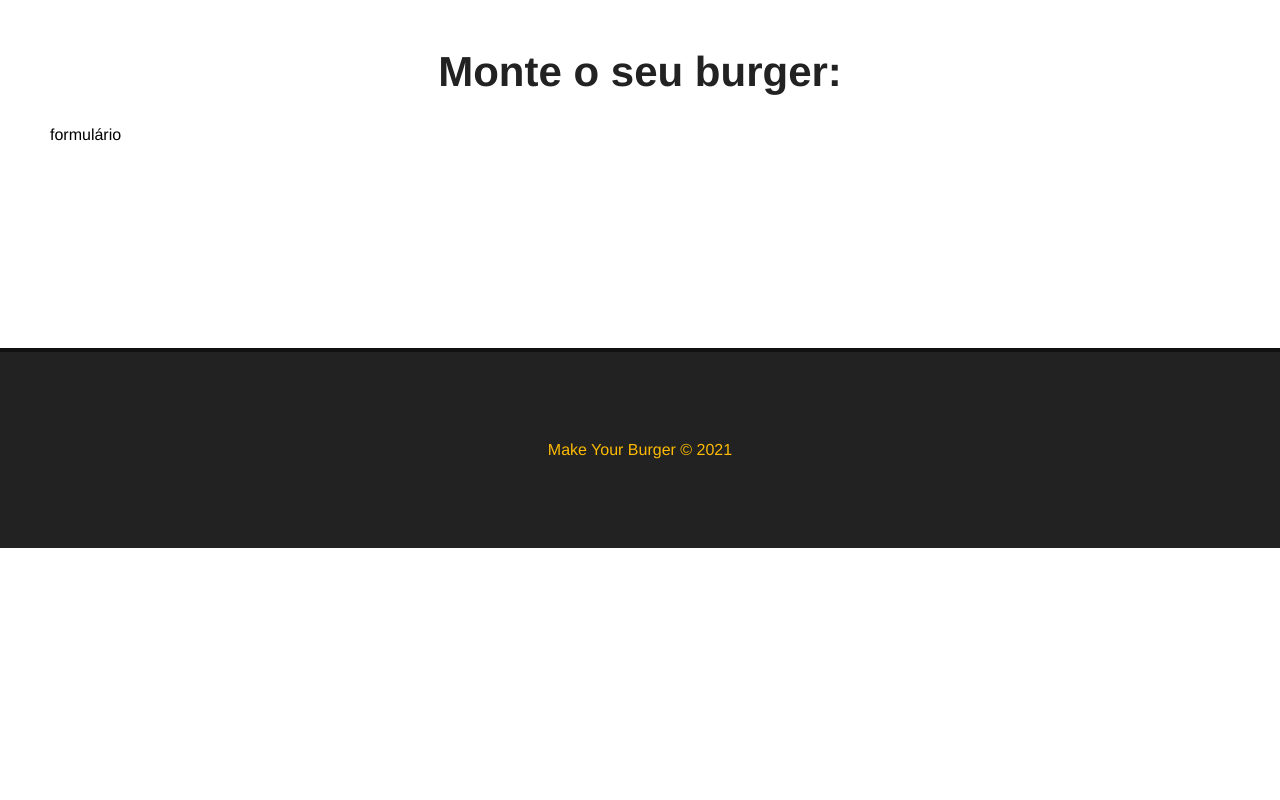
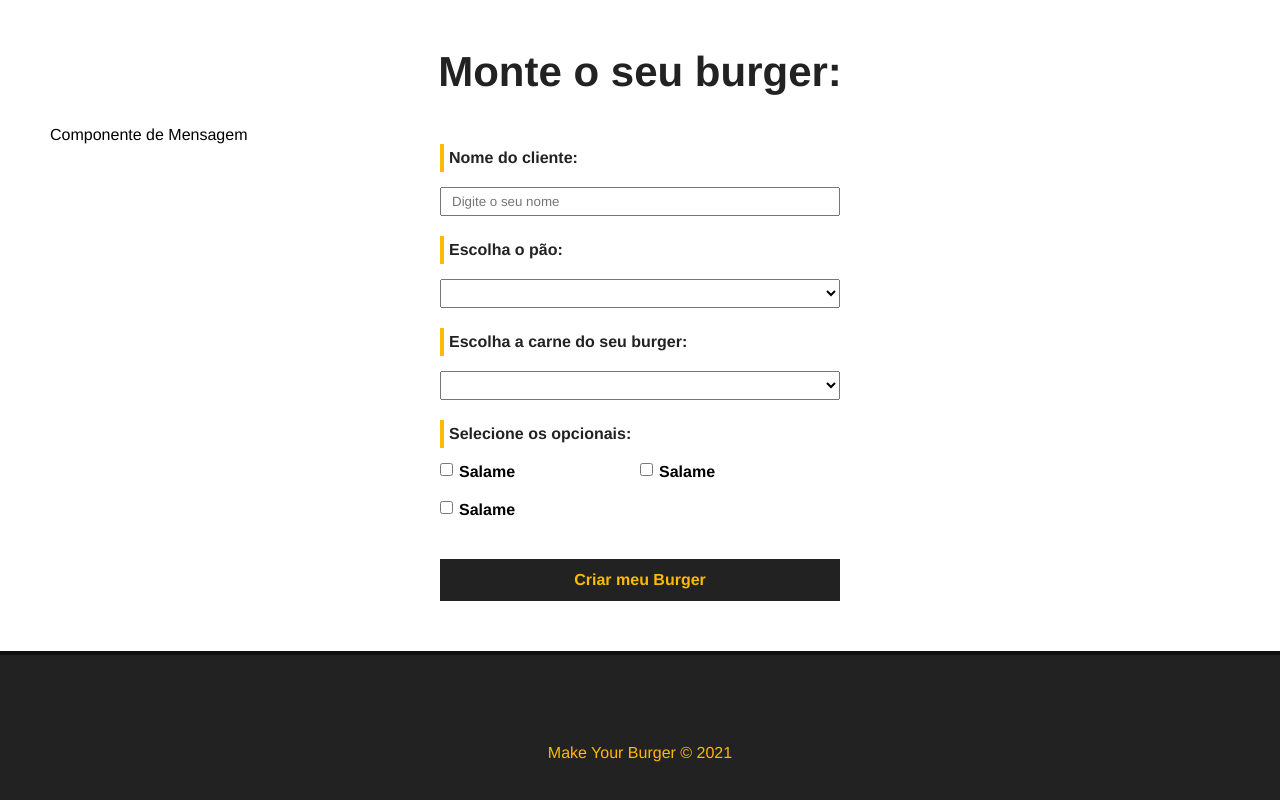
Before and after one commit to Claayton/VueBurguerShop, a Vue app: page / in a window 1280 px wide. Shown: the part 580-1380 px from the top of the page. Before the commit the page ends 1128 px from the top, so only its background shows below. Built offline with nearby package versions, Linux system fonts and the light colour scheme.

Commit message:
criando o formulario de cadastro

```diff
--- /dev/null
+++ b/src/components/BurgerForm.vue
@@ -0,0 +1,119 @@
+<template>
+    <div>
+        <p>Componente de Mensagem</p>
+        <div>
+            <form id="burger-form">
+                <div class="input-container">
+                    <label for="nome">Nome do cliente:</label>
+                    <input type="text" id="nome" name="nome" v-model="nome" placeholder="Digite o seu nome">
+                </div>
+                <div class="input-container">
+                    <label for="pao">Escolha o pão:</label>
+                    <select name="pao" id="pao" v-model="pao">
+                        <option value="">Selecione o seu pão</option>
+                        <option value="integral">Integral</option>
+                    </select>
+                </div>
+                <div class="input-container">
+                    <label for="carne">Escolha a carne do seu burger:</label>
+                    <select name="carne" id="carne" v-model="carne">
+                        <option value="">Selecione o tipo de carne</option>
+                        <option value="maminha">Maminha</option>
+                    </select>
+                </div>
+                <div id="opcionais-container" class="input-container">
+                    <label id="opcionais-title" for="opcionais">Selecione os opcionais:</label>
+                    <div class="checkbox-container">
+                        <input type="checkbox" name="opcionais" v-model="opcionais" value="salame">
+                        <span>Salame</span>
+                    </div>
+                    <div class="checkbox-container">
+                        <input type="checkbox" name="opcionais" v-model="opcionais" value="salame">
+                        <span>Salame</span>
+                    </div>
+                    <div class="checkbox-container">
+                        <input type="checkbox" name="opcionais" v-model="opcionais" value="salame">
+                        <span>Salame</span>
+                    </div>
+                </div>
+                <div class="input-container">
+                    <input type="submit" class="submit-btn" value="Criar meu Burger">
+                </div>
+            </form>
+        </div>
+    </div>
+</template>
+
+<script>
+export default {
+    name: "BurgerForm"
+}
+</script>
+
+<style scoped>
+    #burger-form {
+        max-width: 400px;
+        margin: 0 auto;
+    }
+
+    .input-container {
+        display: flex;
+        flex-direction: column;
+        margin-bottom: 20px;
+    }
+
+    label {
+        font-weight: bold;
+        margin-bottom: 15px;
+        color: #222;
+        padding: 5px;
+        border-left: 4px solid #fcba03;
+    }
+
+    input, select {
+        padding: 5px 10px;
+        width: 400px;
+    }
+
+    #opcionais-container {
+        flex-direction: row;
+        flex-wrap: wrap;
+    }
+
+    #opcionais-title {
+        width: 100%;
+    }
+
+    .checkbox-container {
+        display: flex;
+        align-items: flex-start;
+        width: 50%;
+        margin-bottom: 20px;
+    }
+
+    .checkbox-container span, .checkbox-container input {
+        width: auto;
+    }
+
+    .checkbox-container span {
+        margin-left: 6px;
+        font-weight: bold;
+    }
+
+    .submit-btn {
+        background: #222;
+        color: #fcba03;
+        font-weight: bold;
+        border: 2px solid #222;
+        padding: 10px;
+        font-size: 16px;
+        margin: 0 auto;
+        cursor: pointer;
+        transition: 0.5s;
+    }
+
+    .submit-btn:hover {
+        background: transparent;
+        color: #222;
+    }
+</style>
--- a/src/views/Home.vue
+++ b/src/views/Home.vue
@@ -2,16 +2,18 @@
 <Banner />
   <div class="main-container">
     <h1>Monte o seu burger:</h1>
-    <p>formulário</p>
+    <BurgerForm />
   </div>
 </template>
 
 <script>
 import Banner from "../components/Banner.vue"
+import BurgerForm from "../components/BurgerForm.vue"
 export default {
   name: "Home",
   components: {
-    Banner
+    Banner,
+    BurgerForm
   }
 }
 </script>
```
